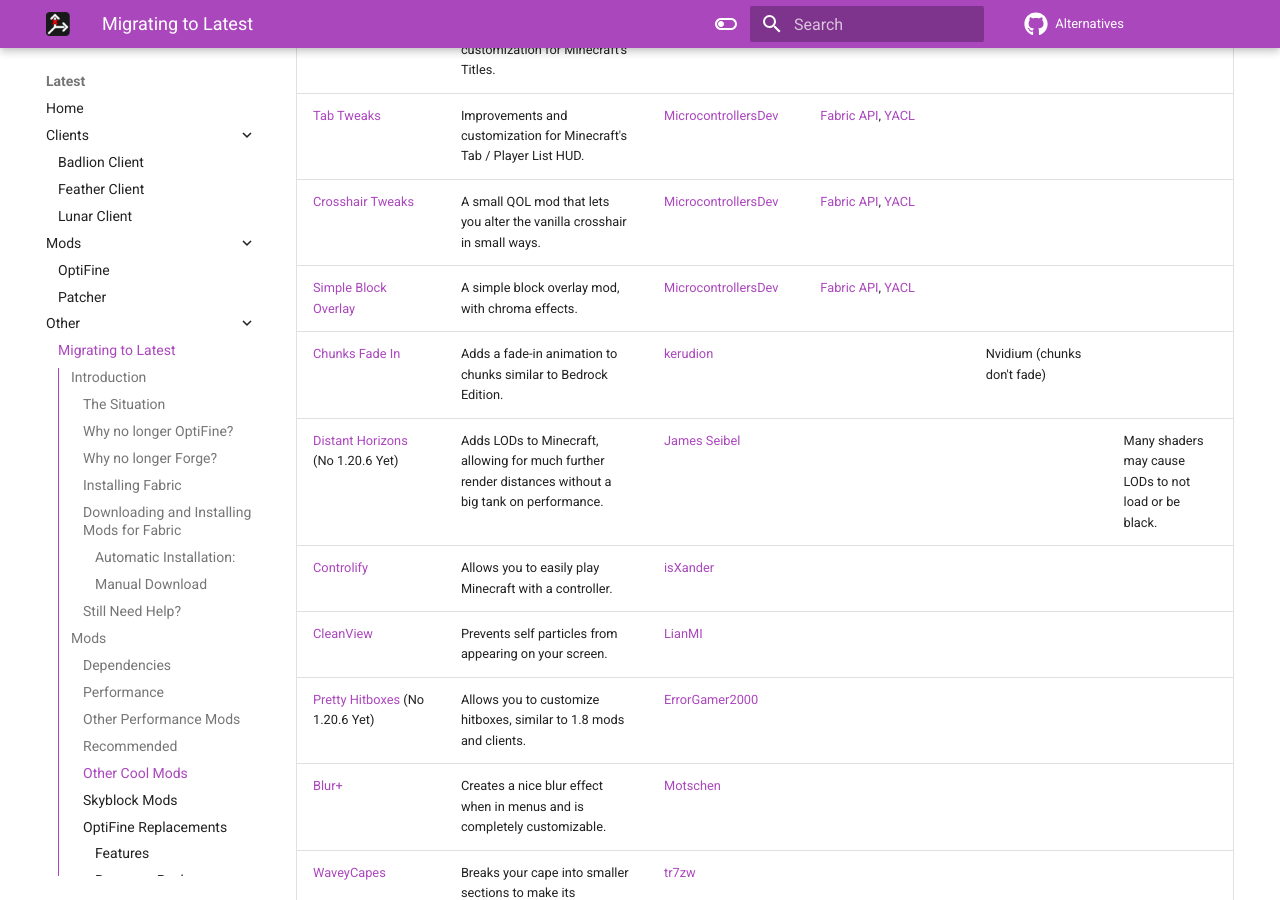
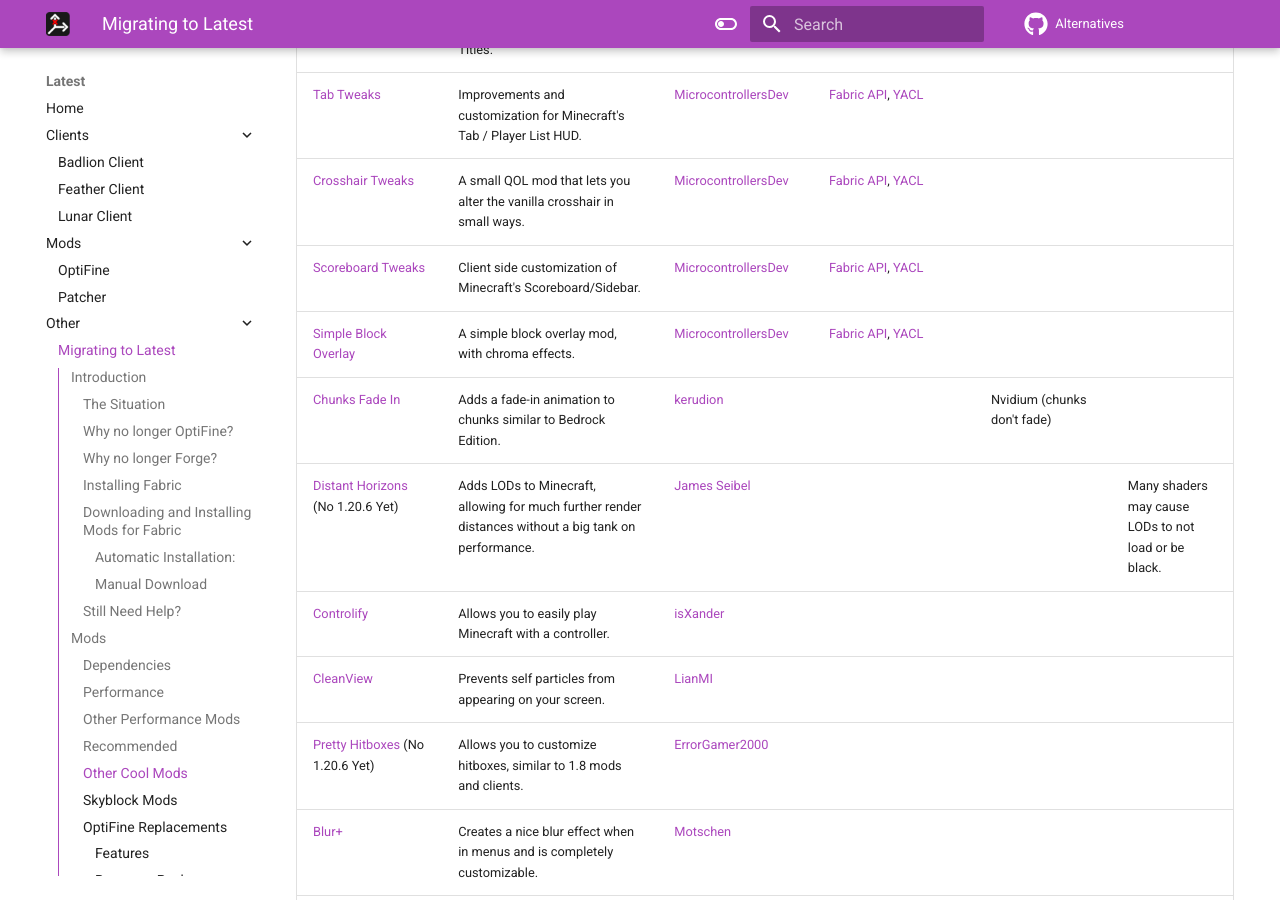
Before and after one commit to MicrocontrollersDev/Alternatives, an MkDocs documentation site: the page built from docs/latest/migrating.md, in a window 1280 px wide and 900 px high, scrolled down 8085 px. Built offline with MkDocs 1.6.1 and Material for MkDocs 9.7.7, drawn with Linux system fonts in a browser that asks for light colours; comment, search, counter and statistics services are not loaded.

Commit message:
add scoreboard tweaks

```diff
--- a/docs/latest/migrating.md
+++ b/docs/latest/migrating.md
@@ -164,6 +164,7 @@
 | [Title Tweaks](https://modrinth.com/mod/titletweaks) | Improvements and customization for Minecraft's Titles. | [MicrocontrollersDev](https://github.com/MicrocontrollersDev) | [Fabric API](https://modrinth.com/mod/fabric-api), [YACL](https://modrinth.com/mod/yacl) |
 | [Tab Tweaks](https://modrinth.com/mod/tabtweaks) | Improvements and customization for Minecraft's Tab / Player List HUD. | [MicrocontrollersDev](https://github.com/MicrocontrollersDev) | [Fabric API](https://modrinth.com/mod/fabric-api), [YACL](https://modrinth.com/mod/yacl) |
 | [Crosshair Tweaks](https://modrinth.com/mod/crosshairtweaks) | A small QOL mod that lets you alter the vanilla crosshair in small ways. | [MicrocontrollersDev](https://github.com/MicrocontrollersDev) | [Fabric API](https://modrinth.com/mod/fabric-api), [YACL](https://modrinth.com/mod/yacl) |
+| [Scoreboard Tweaks](https://modrinth.com/mod/scoreboardtweaks) | Client side customization of Minecraft's Scoreboard/Sidebar. | [MicrocontrollersDev](https://github.com/MicrocontrollersDev) | [Fabric API](https://modrinth.com/mod/fabric-api), [YACL](https://modrinth.com/mod/yacl) |
 | [Simple Block Overlay](https://modrinth.com/mod/simple-block-overlay) | A simple block overlay mod, with chroma effects. | [MicrocontrollersDev](https://github.com/MicrocontrollersDev) | [Fabric API](https://modrinth.com/mod/fabric-api), [YACL](https://modrinth.com/mod/yacl) |
 | [Chunks Fade In](https://modrinth.com/mod/chunks-fade-in) | Adds a fade-in animation to chunks similar to Bedrock Edition. | [kerudion](https://github.com/kerudion) | | Nvidium (chunks don't fade) |
 | [Distant Horizons](https://modrinth.com/mod/distanthorizons) (No 1.20.6 Yet) | Adds LODs to Minecraft, allowing for much further render distances without a big tank on performance. | [James Seibel](https://gitlab.com/jeseibel) | | | Many shaders may cause LODs to not load or be black. |
```
